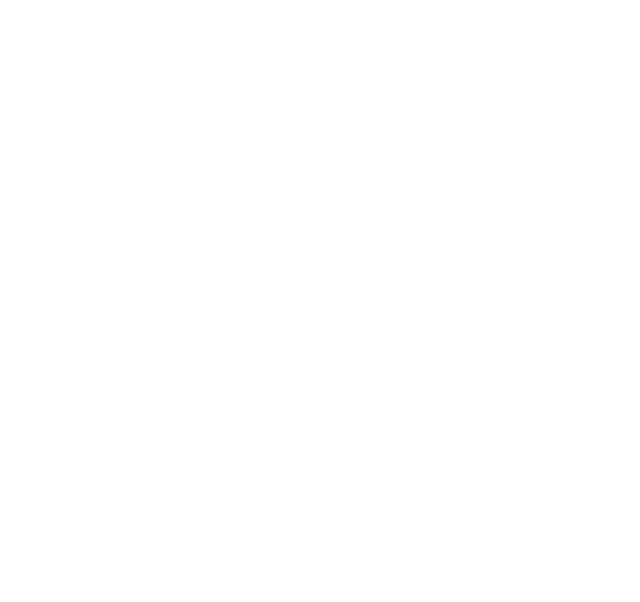
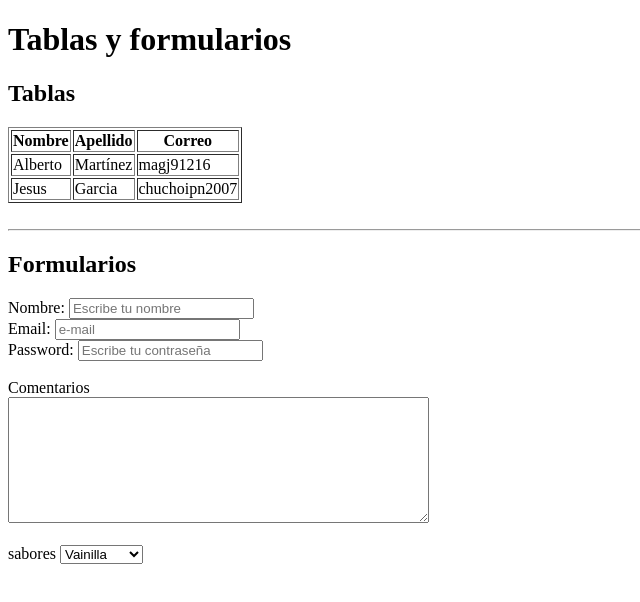
Before and after one commit to beticomtz24/TABLAS_HTML, a plain HTML site: page index.html in a window 1280 px wide. Shown: the whole page, without its empty margins (0-640 px from the left). Drawn offline with Linux system fonts and the light colour scheme.

Commit message:
update de formularios

```diff
--- a/index.html
+++ b/index.html
@@ -6,6 +6,60 @@
     <title>Tablas y Formularios</title>
 </head>
 <body>
+    <h1>Tablas y formularios</h1>
+    <h2>Tablas</h2>
+    <table border="1px"  >
+        <tr>
+            <th>Nombre</th>
+            <th>Apellido</th>
+            <th>Correo</th>
+        </tr>
+        <tr>
+            <td>Alberto</td>
+            <td>Martínez</td>
+            <td>magj91216</td>
+        </tr>
+        <tr>
+            <td>Jesus</td>
+            <td>Garcia</td>
+            <td>chuchoipn2007</td>
+        </tr>
 
+
+    </table>
+<br>
+    <hr>
+
+    <h2>Formularios</h2>
+
+    <form action="archivo_queprocesa_datos.php">
+        <!--Atributos aceptados por input de text:placeholder, value, required, disabled, name-->
+        <label for="nombre_de_usario">Nombre:</label>
+        <input name="nombre_de_usario"type="text" placeholder="Escribe tu nombre" required>
+<br>
+        <label for="correo">Email:</label>
+        <input name="correo"type="Email" placeholder="e-mail" required>
+<br>
+        <label for="password">Password:</label>
+        <input name="password"type="password" placeholder="Escribe tu contraseña" required>
+
+        <br><br>
+
+        <label for="comentarios">Comentarios</label>
+        <br>
+        <!--textarea-->
+        <textarea name="comentarios" rows="8" cols="50" ></textarea>
+        <br><br>
+        <!--Select-->
+        <label for="sabores">sabores</label>
+        <select name="sabores" >
+            <option value="Vainilla">Vainilla</option>
+            <option value="Fresa">Fresa </option>
+            <option value="Chocolate">Chocolate</option>
+
+        </select>
+
+
+    </form>
 </body>
 </html>
```
